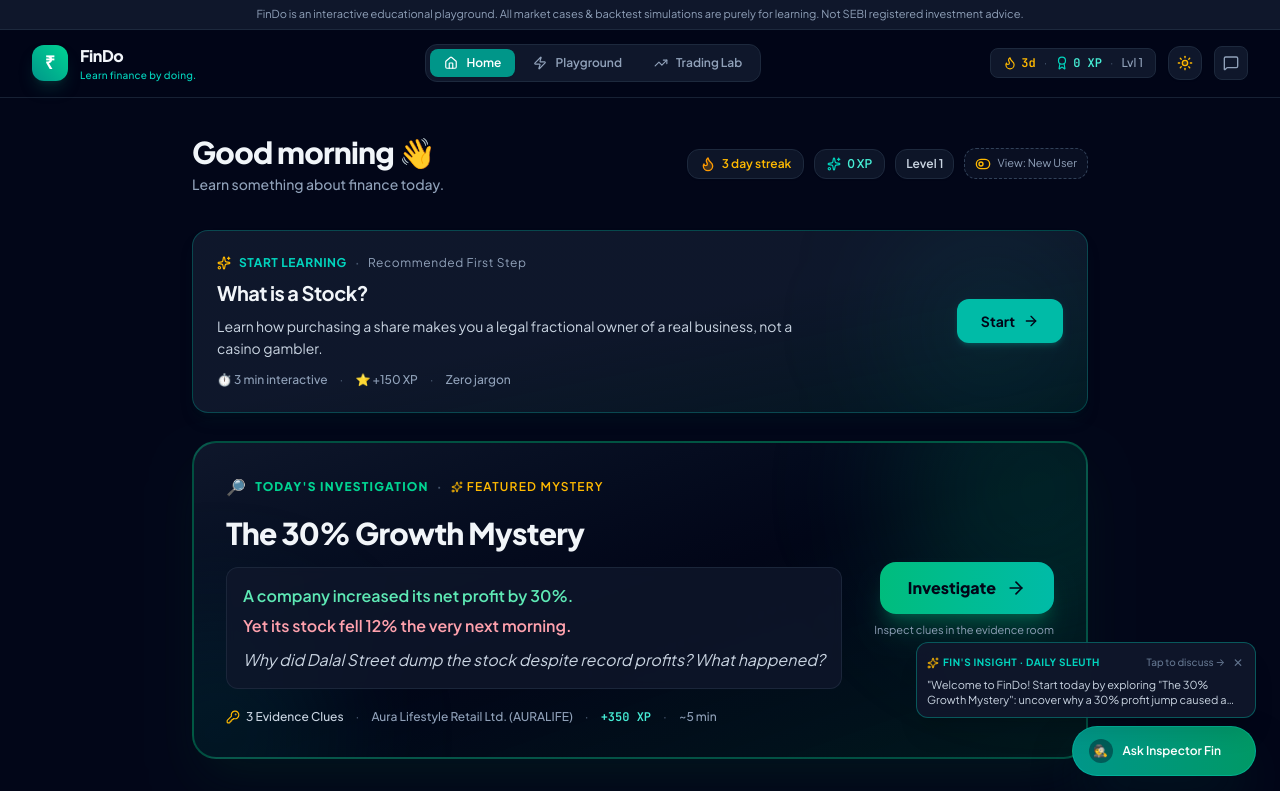
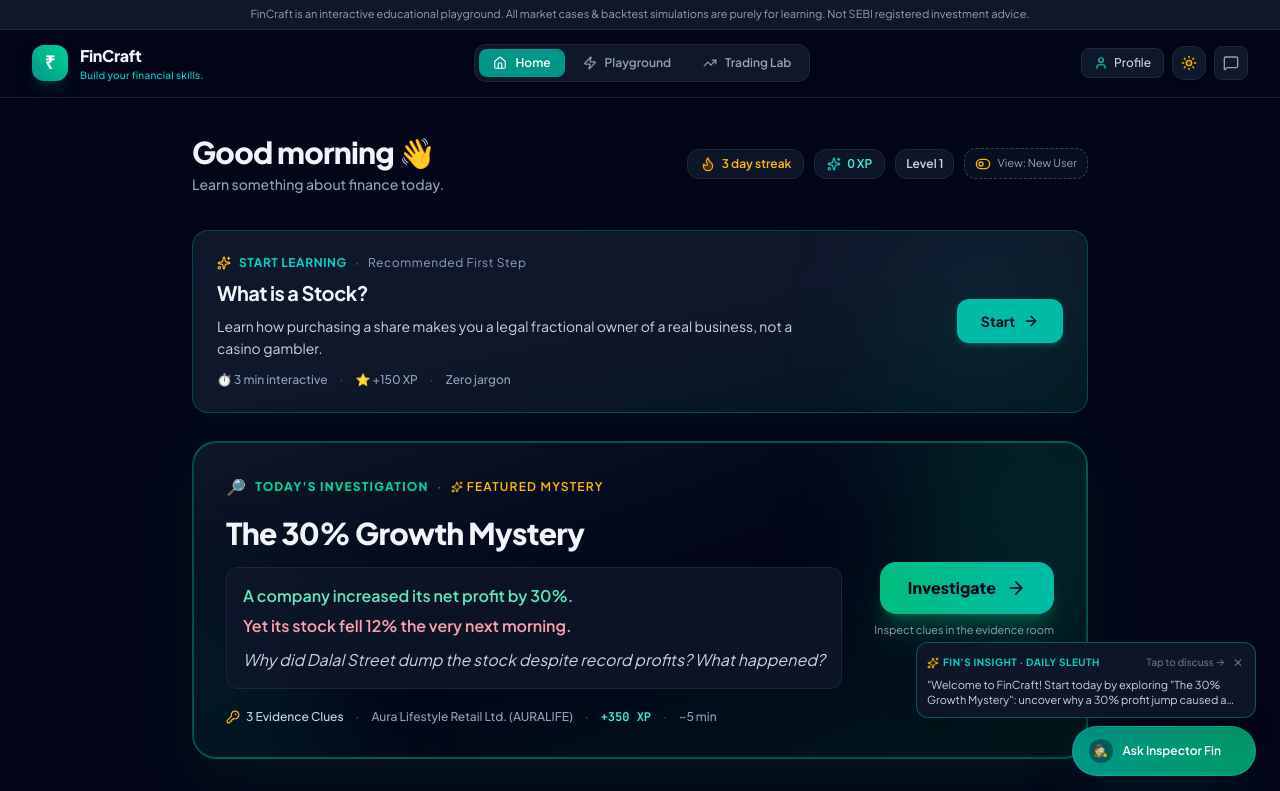
Before and after one commit to Tharunkumar1411/eduLab-prototype, a React (Vite) app: page / in a window 1280 px wide. Shown: the top 791 px of the page. Built offline with nearby package versions, Linux system fonts and the light colour scheme.

Commit message:
refactor: rename application to FinCraft
Update project branding across UI components, meta tags, and internal documentation.

```diff
--- a/index.html
+++ b/index.html
@@ -3,10 +3,10 @@
   <head>
     <meta charset="UTF-8" />
     <meta name="viewport" content="width=device-width, initial-scale=1.0" />
-    <title>FinDo — Learn Finance by Doing</title>
-    <meta name="description" content="Beginner-friendly finance learning web app. Learn investing by doing: investigate forensic cases, explore real sectors, and master market concepts step-by-step." />
-    <meta property="og:title" content="FinDo — Learn Finance by Doing" />
-    <meta property="og:description" content="Beginner-friendly finance learning web app. Learn investing by doing: investigate forensic cases, explore real sectors, and master market concepts step-by-step." />
+    <title>FinCraft — Build your financial skills.</title>
+    <meta name="description" content="FinCraft is an interactive finance learning app. Build your financial skills by investigating cases, exploring sectors, and mastering the stock market step-by-step." />
+    <meta property="og:title" content="FinCraft — Build your financial skills." />
+    <meta property="og:description" content="FinCraft is an interactive finance learning app. Build your financial skills by investigating cases, exploring sectors, and mastering the stock market step-by-step." />
     <meta property="og:type" content="website" />
     <meta name="twitter:card" content="summary_large_image" />
     <link rel="preconnect" href="https://fonts.googleapis.com">
--- a/src/App.tsx
+++ b/src/App.tsx
@@ -134,7 +134,7 @@ export default function App() {
       {/* SEBI Compliance Educational Banner */}
       <div className="bg-slate-900 border-b border-slate-800 text-slate-400 py-1.5 px-4 text-center text-[11px]">
         <span>
-          FinDo is an interactive educational playground. All market cases & backtest simulations are purely for learning. Not SEBI registered investment advice.
+          FinCraft is an interactive educational playground. All market cases & backtest simulations are purely for learning. Not SEBI registered investment advice.
         </span>
       </div>
 
@@ -154,10 +154,10 @@ export default function App() {
             </div>
             <div>
               <span className="font-extrabold text-base tracking-tight text-slate-100 block">
-                FinDo
+                FinCraft
               </span>
               <span className="text-[10px] text-teal-400 font-medium block tracking-wide">
-                Learn finance by doing.
+                Build your financial skills.
               </span>
             </div>
           </div>
@@ -210,24 +210,15 @@ export default function App() {
             </button>
           </nav>
 
-          {/* User Progress Badge Strip */}
-          <div className="flex items-center gap-3">
+          {/* Header Action Controls */}
+          <div className="flex items-center gap-2">
             <button
               onClick={() => setShowProfileModal(true)}
-              className="flex items-center gap-2 bg-slate-900 hover:bg-slate-850 px-3 py-1.5 rounded-lg border border-slate-800 text-xs transition-colors cursor-pointer"
+              className="hidden sm:flex items-center gap-1.5 px-3 py-1.5 rounded-lg bg-slate-900 hover:bg-slate-850 border border-slate-800 text-xs text-slate-300 hover:text-teal-300 transition-colors cursor-pointer"
               title="View Learner Profile"
             >
-              <div className="flex items-center gap-1 text-amber-400">
-                <Flame className="w-3.5 h-3.5" />
-                <span className="font-mono-num font-bold">{streakDays}d</span>
-              </div>
-              <span className="text-slate-600">·</span>
-              <div className="flex items-center gap-1 text-teal-300 font-mono-num font-bold">
-                <Award className="w-3.5 h-3.5 text-teal-400" />
-                <span>{userXp} XP</span>
-              </div>
-              <span className="hidden md:inline text-slate-600">·</span>
-              <span className="hidden md:inline text-slate-400 font-medium">Lvl {userLevel}</span>
+              <User className="w-3.5 h-3.5 text-teal-400" />
+              <span className="font-medium">Profile</span>
             </button>
 
             <ThemeToggle />
@@ -368,7 +359,7 @@ export default function App() {
                 </div>
                 <div>
                   <h3 className="text-base font-bold text-slate-100">Learner Profile</h3>
-                  <span className="text-xs text-slate-400">FinDo Learner</span>
+                  <span className="text-xs text-slate-400">FinCraft Learner</span>
                 </div>
               </div>
               <button
--- a/src/components/home/MarketDetailModal.tsx
+++ b/src/components/home/MarketDetailModal.tsx
@@ -101,7 +101,7 @@ export const MarketDetailModal: React.FC<MarketDetailModalProps> = ({
         {/* Transparent Disclaimer */}
         <div className="flex items-center gap-2 text-[11px] text-slate-500 pt-1">
           <Info className="w-3.5 h-3.5 shrink-0" />
-          <span>Educational sample indexes for FinDo learning. Real-time exchange feed connects in production.</span>
+          <span>Educational sample indexes for FinCraft learning. Real-time exchange feed connects in production.</span>
         </div>
 
         {/* Dismiss Button */}
--- a/src/data/homeData.ts
+++ b/src/data/homeData.ts
@@ -1,5 +1,5 @@
 /**
- * Home Screen Mock Data Layer for FinDo.
+ * Home Screen Mock Data Layer for FinCraft.
  * Structured cleanly with TypeScript interfaces so it can be swapped
  * with real market feeds & live CMS endpoints later.
  *
--- a/src/engine/proactiveHints.ts
+++ b/src/engine/proactiveHints.ts
@@ -23,7 +23,7 @@ export function generateProactiveHint(context: ChatContext): ProactiveHint {
       badge: 'Daily Sleuth',
       category: 'forensics',
       title: 'The 30% Growth Mystery',
-      hintText: 'Welcome to FinDo! Start today by exploring "The 30% Growth Mystery": uncover why a 30% profit jump caused a 12% stock dump. Clue: look at one-off real estate asset sales versus real operating cash flow.',
+      hintText: 'Welcome to FinCraft! Start today by exploring "The 30% Growth Mystery": uncover why a 30% profit jump caused a 12% stock dump. Clue: look at one-off real estate asset sales versus real operating cash flow.',
       suggestedPrompts: [
         'Why would a company’s stock fall when its profit went up 30%?',
         'What is an Index like NIFTY 50 and why did it move today?',
```
